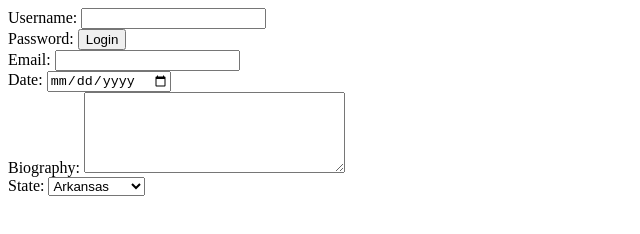
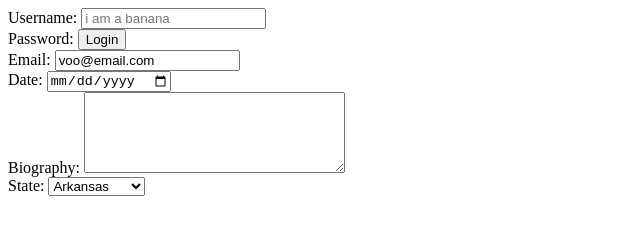
Before and after one commit to NickGarlington/lecture-06, a plain HTML site: page index.html in a window 1280 px wide. Shown: the whole page, without its empty margins (0-640 px from the left). Drawn offline with Linux system fonts and the light colour scheme.

Commit message:
exploration of forms

```diff
--- a/index.html
+++ b/index.html
@@ -11,7 +11,7 @@
     <form action="index.html" method="post">
     <div class="form-item">
       <label for="Username">Username:</label>
-      <input type="text" name="username">
+      <input type="text" name="username" placeholder="i am a banana">
     </div>
 
     <div class="form-item">
@@ -21,7 +21,7 @@
 
     <div class="form-item">
       <label for="email">Email:</label>
-      <input type="email" name="email">
+      <input type="email" name="email" value="voo@email.com">
     </div>
 
     <div class="form-item">
```
